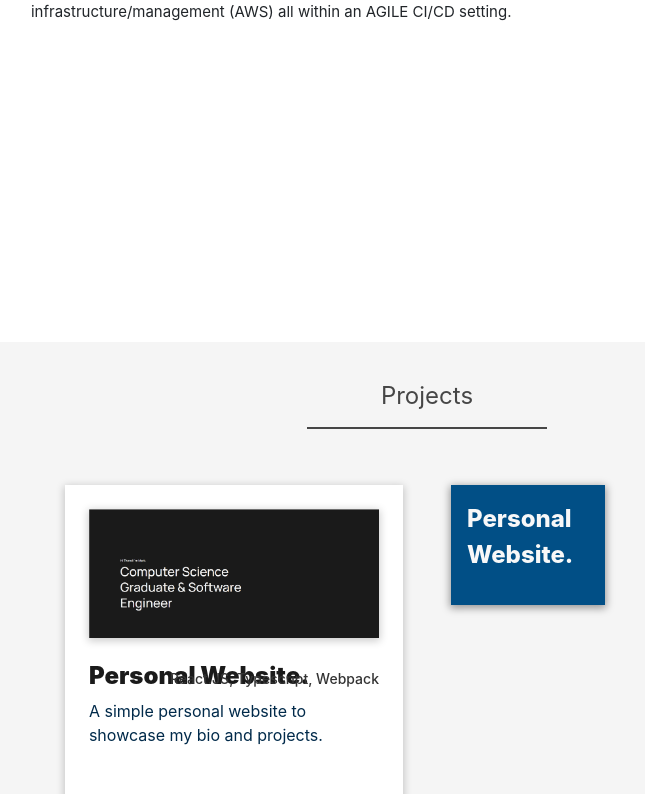
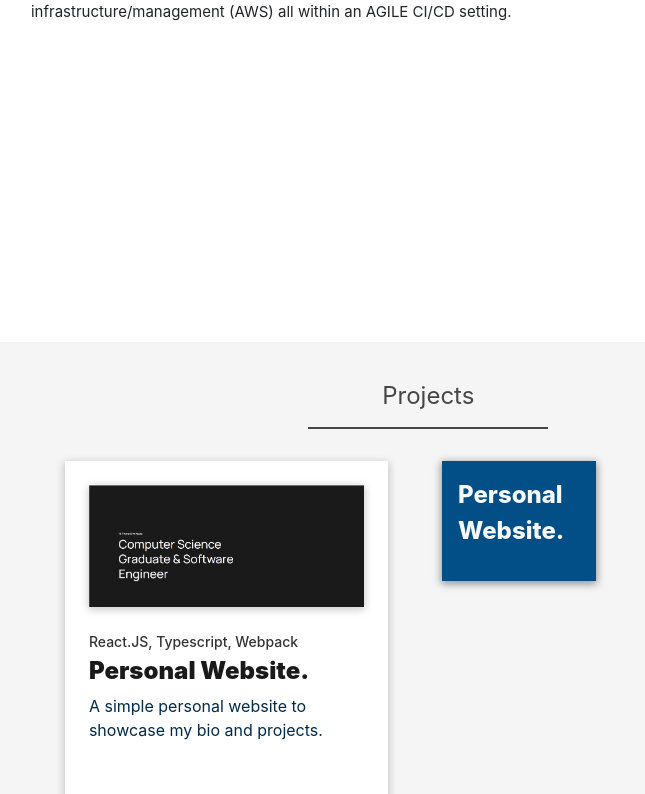
Before and after one commit to marknoone/Personal-Portfolio, a React (Create React App) app: page / in a window 1280 px wide. Shown: the part 2006-2800 px from the top of the page, without its empty margins (213-858 px from the left). Built offline with nearby package versions, Linux system fonts and the light colour scheme.

Commit message:
Added responsive support

```diff
--- a/src/app/app.tsx
+++ b/src/app/app.tsx
@@ -36,7 +36,7 @@ const App:React.FunctionComponent = () => {
           {/* --------------- Landing Section ---------- */}
           <div style={LandingSectionLayout}>
             <div className="row" style={{ ...NoMargin, paddingTop: '30vh'}}>
-              <div className="col-lg-6 offset-lg-1">
+              <div className="col-lg-6 offset-lg-1 col-md-10">
                 <h4 style={{fontSize: '18px', fontWeight: 600, lineHeight: '21px', color: '#f8f8f8'}}>Hi There! I'm Mark.</h4>
                 <h1 style={{fontSize: '4vw', fontWeight: 500, lineHeight: '5vw', color: '#f8f8f8'}}>Computer Science Graduate & Software Engineer</h1>
               </div>
@@ -45,12 +45,10 @@ const App:React.FunctionComponent = () => {
 
           {/* ----------------- Bio Section ------------ */}
           <div className="row justify-content-center" style={{...ContentSection}} id="bio">
-            <div className="col-lg-2">
-              <h1 style={{fontSize: '8rem'}}>Bio.</h1>
-                {/* <img  style={{width:'10vw', height: '10vw', borderRadius: '50%'}}
-                    src="avatar.png" alt="pixel-based image of portfolio profile picture" /> */}
+            <div className="col-lg-2 col-md-2 col-sm-2">
+              <h1 style={{fontSize: '10vw'}}>Bio.</h1>
             </div>
-            <div className="col-lg-6 offset-lg-1">
+            <div className="col-lg-6 offset-lg-1 col-md-7 offset-md-1 col-sm-7 offset-sm-1">
               <p>
                   Checkmate... Must go faster... go, go, go, go, go! I was part of something special.
                   Checkmate... Forget the fat lady! You're obsessed with the fat lady! Drive us out
@@ -72,10 +70,10 @@ const App:React.FunctionComponent = () => {
 
           {/* ----------------- Work Section ----------- */}
           <div className="row justify-content-center" style={{paddingBottom: '25vh'}} id="work">
-            <div className="col-lg-9" style={{borderTop: '2px solid #dedede'}}></div>
+            <div className="col-lg-9 col-md-10 col-sm-11" style={{borderTop: '2px solid #dedede'}}></div>
           </div>
           <div className="row justify-content-center" style={{paddingBottom: '25vh'}} >
-            <div className="col-lg-5">
+            <div className="col-lg-5 col-md-7 col-sm-11">
               <TabbedView views={{
                 "Engage EHS": () => <WorkExperienceView title="Software Engineer Intern" timeEmployed="January 2019 - August 2019"
                     description="In 2019 I joined the production team at Effective Software, helping them develop the company’s
@@ -104,8 +102,8 @@ const App:React.FunctionComponent = () => {
                       Web UI Development and learned the importance of individual roles in a group dynamic." />,
               }}/>
             </div>
-            <div className="col-lg-2 offset-lg-1">
-              <h1 style={{fontSize: '8rem'}}>Work.</h1>
+            <div className="col-lg-2 offset-lg-1 col-md-3 col-sm-none">
+              <h1 style={{fontSize: '10vw'}}>Work.</h1>
             </div>
           </div>
 
@@ -117,8 +115,8 @@ const App:React.FunctionComponent = () => {
 
           {/* ------------------ Footer ---------------- */}
           <div className="row" style={{color: '#014F86', padding: '24px', fontWeight: 800, margin: '0px', marginTop: '24px', fontSize: '14px'}}>
-            <div className="col-lg-3" style={{textAlign: 'left'}}><p>Mark Noone.<br /> <span style={{fontWeight: 400}}>© 2020</span></p></div>
-            <div className="col-lg-3 offset-lg-6" style={{textAlign: 'right'}}><p>marklaurencenoone@gmail.com</p></div>
+            <div className="col-lg-3 col-md-4 col-sm-6 col-xs-6" style={{textAlign: 'left'}}><p>Mark Noone.<br /> <span style={{fontWeight: 400}}>© 2020</span></p></div>
+            <div className="col-lg-3 offset-lg-6 col-md-4 offset-md-4 col-sm-6 col-xs-6" style={{textAlign: 'right'}}><p>marklaurencenoone@gmail.com</p></div>
           </div>
 
         </div>
--- a/src/app/components/projectview/projects.json
+++ b/src/app/components/projectview/projects.json
@@ -5,7 +5,7 @@
         "description":"A simple personal website to showcase my bio and projects.",
         "date":"14/01/2021",
         "github":"https://github.com/marknoone/Personal-Portfolio",
-        "external":"marknoone.github.io",
+        "external":"https://marknoone.github.io",
         "technologies":["React.JS", "Typescript", "Webpack"]
     }
 ]
--- a/src/app/components/projectview/projectview.css
+++ b/src/app/components/projectview/projectview.css
@@ -24,7 +24,7 @@
 
 .project-time {
     position: absolute;
-    bottom: 24px;
+    bottom: 5%;
     left: 0px;
     margin: 0;
     font-weight: 600;
@@ -38,11 +38,8 @@
 }
 
 .project-tech {
-    position: absolute;
-    top: 30px;
-    right: 0px;
-    text-align: right;
-    margin: 0;
+    text-align: left;
+    margin-bottom: 5px;
     font-weight: 500;
     font-size: 14px;
     color: #333;
@@ -53,6 +50,7 @@
     padding: 0px;
     margin: 0;
     text-decoration: none;
+    float: left;
 }
 
 .project-grid li {
--- a/src/app/components/projectview/projectview.tsx
+++ b/src/app/components/projectview/projectview.tsx
@@ -4,6 +4,7 @@ import { faGithub } from '@fortawesome/free-brands-svg-icons';
 import Projects from './projects.json';
 import './projectview.css';
 import { faClock } from '@fortawesome/free-regular-svg-icons';
+import { NoMargin, NoPadding } from '../../app.css';
 
 type Project = {
     img: string;
@@ -17,20 +18,26 @@ type Project = {
 
 const ProjectGridView: React.FunctionComponent = () => {
     const [selectedProject, setSelectedProject] = useState<Project>(Projects[0] || null);
-    return <div style={{width: '100%', textAlign: 'center'}}>
+    return <div className="container-fluid" style={{...NoPadding, ...NoMargin, textAlign: 'center'}}>
+        <div className="row justify-content-center">
+            <div className="col-lg-2 col-lg-4 col-sm-6">
                 <h3 className="project-header">Projects</h3>
-        <div style={{display: 'inline-block', width :'50%', textAlign: 'left', padding: '24px', float: 'left'}}>
+            </div>
+        </div>
+        <div className="row justify-content-center">
+            <div className="col-lg-6 col-md-8 col-sm-10">
+                <div style={{display: 'inline-block', textAlign: 'left', padding: '0px 24px', marginBottom: '48px'}}>
                     <div className="project-container">
                         <img className="project-image" src={selectedProject.img} alt="project screenshot"/>
                         <div style={{position: 'relative', height: '100%', paddingTop: '24px', minHeight: '240px'}}>
+                            <p className="project-tech">{selectedProject.technologies.join(", ")}</p>
                             <h5 style={{fontSize: '24px', fontWeight:900, color: '#1A1A1A'}}>{selectedProject.title + "."}</h5>
                             <p className="project-desc">{selectedProject.description}</p>
                             <a href={selectedProject.external} target="_blank" rel="noreferrer"
                                 style={{ textDecoration: 'none', color: '#012A4A',
-                            position: 'absolute', bottom: '16px', right: '0px'
+                                    position: 'absolute', bottom: '5%', right: '0px'
                             }}><FontAwesomeIcon style={{fontSize: '24px'}}icon={faGithub}/></a>
 
-                    <p className="project-tech">{selectedProject.technologies.join(", ")}</p>
                             <p className="project-time">
                                 <FontAwesomeIcon icon={faClock} style={{fontSize:'14px', marginRight: '6px'}}/>
                                 {selectedProject.date}
@@ -38,7 +45,8 @@ const ProjectGridView: React.FunctionComponent = () => {
                         </div>
                     </div>
                 </div>
-        <div style={{display: 'inline-block', textAlign: 'left', width :'50%', padding: '24px', float: 'left'}}>
+            </div>
+            <div className="col-lg-6 col-md-4 col-sm-10">
                     <ul className="project-grid">
                         {
                             Projects.map((project: Project) =>
@@ -47,6 +55,7 @@ const ProjectGridView: React.FunctionComponent = () => {
                     </ul>
             </div>
         </div>
+    </div>
 }
 
 export default ProjectGridView;
--- a/src/app/components/shortcutspanel/shortcuts.css
+++ b/src/app/components/shortcutspanel/shortcuts.css
@@ -31,3 +31,9 @@
     text-decoration: none;
     border-bottom: 2px solid #1A1A1A;
 }
+
+@media(max-width:746px) and (min-width:0px) {
+    .page-shortcuts {
+         visibility: hidden;
+    }
+}
--- a/src/app/components/socialpanel/socialpanel.css
+++ b/src/app/components/socialpanel/socialpanel.css
@@ -23,5 +23,11 @@
 
 .social-panel a {
     color: #343434;
-    font-size: 1.0vw;
+    font-size: 13px;
 }
+
+@media(max-width:746px) and (min-width:0px) {
+    .social-panel{
+         visibility: hidden;
+    }
+}
--- a/src/index.css
+++ b/src/index.css
@@ -7,10 +7,20 @@ body {
   -moz-osx-font-smoothing: grayscale;
 }
 
+html { scroll-behavior: smooth; }
+
 code {
   font-family: source-code-pro, Menlo, Monaco, Consolas, 'Courier New',
     monospace;
 }
+
+
+@media(max-width:768px) and (min-width:0px) {
+  .col-sm-none {
+    visibility: hidden;
+  }
+}
+
 
 .noselect {
   -webkit-touch-callout: none; /* iOS Safari */
```
Lines whose indentation alone changed are shown as unchanged.
